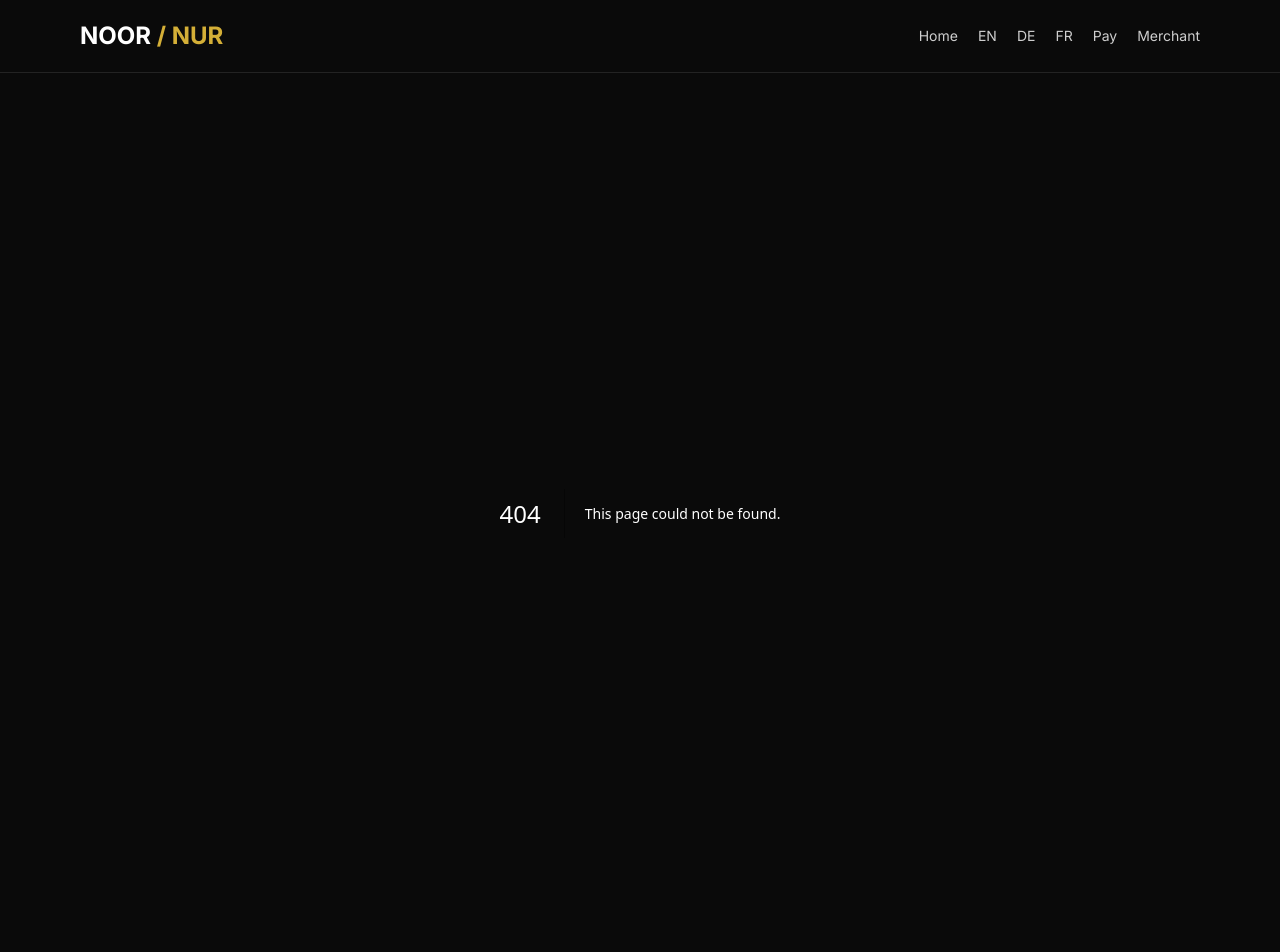
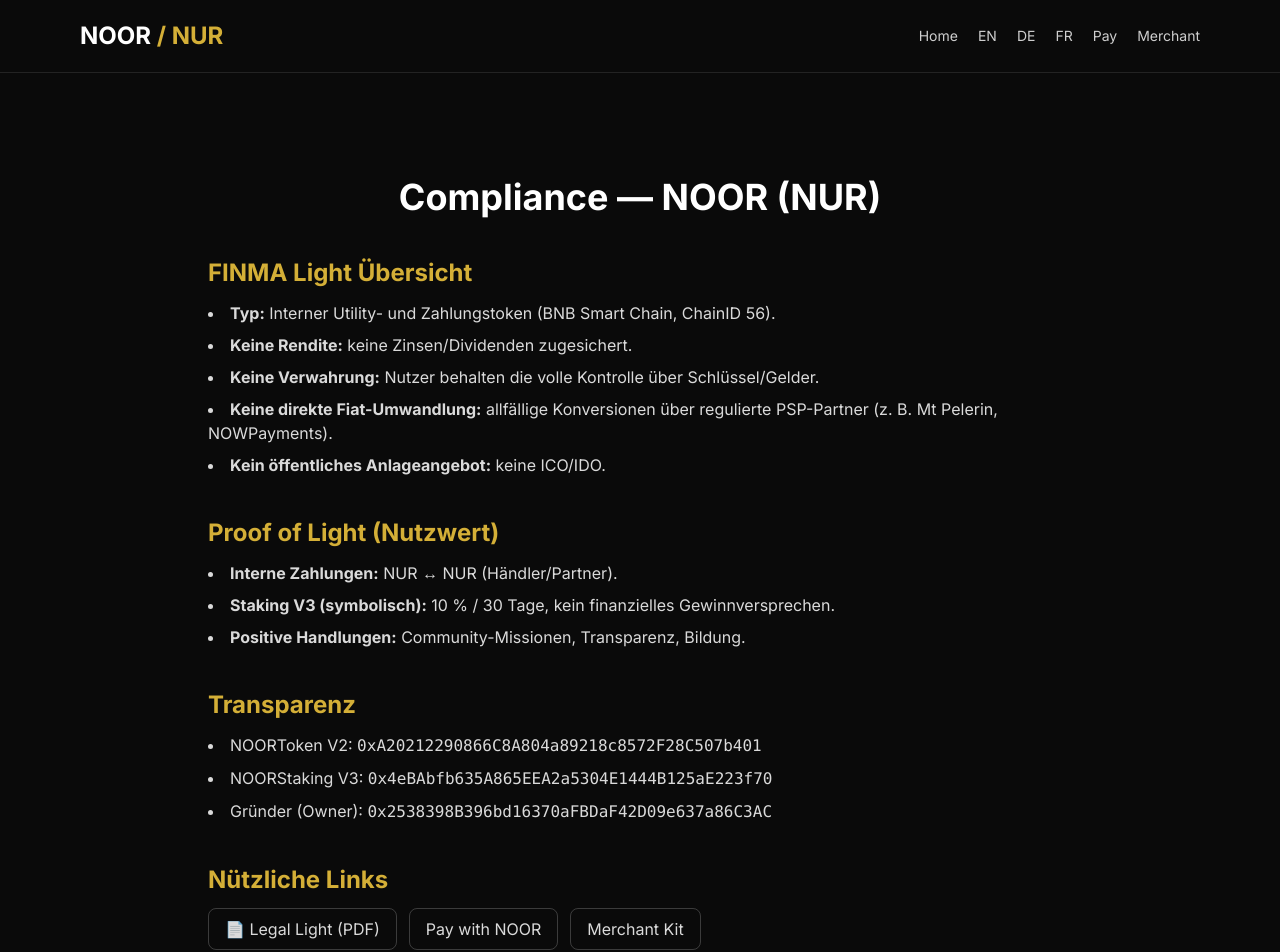
Before and after one commit to noorfinances-eng/noor-pages, a Next.js app: page /compliance-de in a window 1280 px wide. Before the commit this address had no page. Shown: the top 952 px of the page. Built offline with nearby package versions, Linux system fonts and the light colour scheme.

Commit message:
Create compliance-de.js

```diff
--- /dev/null
+++ b/pages/compliance-de.js
@@ -0,0 +1,50 @@
+// pages/compliance-de.js
+export default function ComplianceDE() {
+  return (
+    <div className="max-w-4xl mx-auto py-16 px-4 text-white/85 space-y-10">
+      <h1 className="text-4xl font-semibold text-center text-white mb-6">
+        Compliance — NOOR (NUR)
+      </h1>
+
+      <section className="space-y-3">
+        <h2 className="text-2xl font-semibold text-gold">FINMA Light Übersicht</h2>
+        <ul className="list-disc list-inside space-y-2">
+          <li><strong>Typ:</strong> Interner Utility- und Zahlungstoken (BNB Smart Chain, ChainID 56).</li>
+          <li><strong>Keine Rendite:</strong> keine Zinsen/Dividenden zugesichert.</li>
+          <li><strong>Keine Verwahrung:</strong> Nutzer behalten die volle Kontrolle über Schlüssel/Gelder.</li>
+          <li><strong>Keine direkte Fiat-Umwandlung:</strong> allfällige Konversionen über regulierte PSP-Partner (z. B. Mt Pelerin, NOWPayments).</li>
+          <li><strong>Kein öffentliches Anlageangebot:</strong> keine ICO/IDO.</li>
+        </ul>
+      </section>
+
+      <section className="space-y-3">
+        <h2 className="text-2xl font-semibold text-gold">Proof of Light (Nutzwert)</h2>
+        <ul className="list-disc list-inside space-y-2">
+          <li><strong>Interne Zahlungen:</strong> NUR ↔ NUR (Händler/Partner).</li>
+          <li><strong>Staking V3 (symbolisch):</strong> 10 % / 30 Tage, kein finanzielles Gewinnversprechen.</li>
+          <li><strong>Positive Handlungen:</strong> Community-Missionen, Transparenz, Bildung.</li>
+        </ul>
+      </section>
+
+      <section className="space-y-3">
+        <h2 className="text-2xl font-semibold text-gold">Transparenz</h2>
+        <ul className="list-disc list-inside space-y-2">
+          <li>NOORToken V2: <code>0xA20212290866C8A804a89218c8572F28C507b401</code></li>
+          <li>NOORStaking V3: <code>0x4eBAbfb635A865EEA2a5304E1444B125aE223f70</code></li>
+          <li>Gründer (Owner): <code>0x2538398B396bd16370aFBDaF42D09e637a86C3AC</code></li>
+        </ul>
+      </section>
+
+      <section className="space-y-3">
+        <h2 className="text-2xl font-semibold text-gold">Nützliche Links</h2>
+        <div className="flex flex-wrap gap-3">
+          <a className="px-4 py-2 rounded-lg border border-white/20 hover:bg-white/10" href="/docs/NOOR_Legal_Light_2025_FINAL.pdf" target="_blank" rel="noreferrer">📄 Legal Light (PDF)</a>
+          <a className="px-4 py-2 rounded-lg border border-white/20 hover:bg-white/10" href="/pay">Pay with NOOR</a>
+          <a className="px-4 py-2 rounded-lg border border-white/20 hover:bg-white/10" href="/merchant">Merchant Kit</a>
+        </div>
+      </section>
+
+      <p className="text-sm text-center text-white/50 mt-12">© 2025 NOOR Project — Proof of Light — Schweiz</p>
+    </div>
+  );
+}
```
